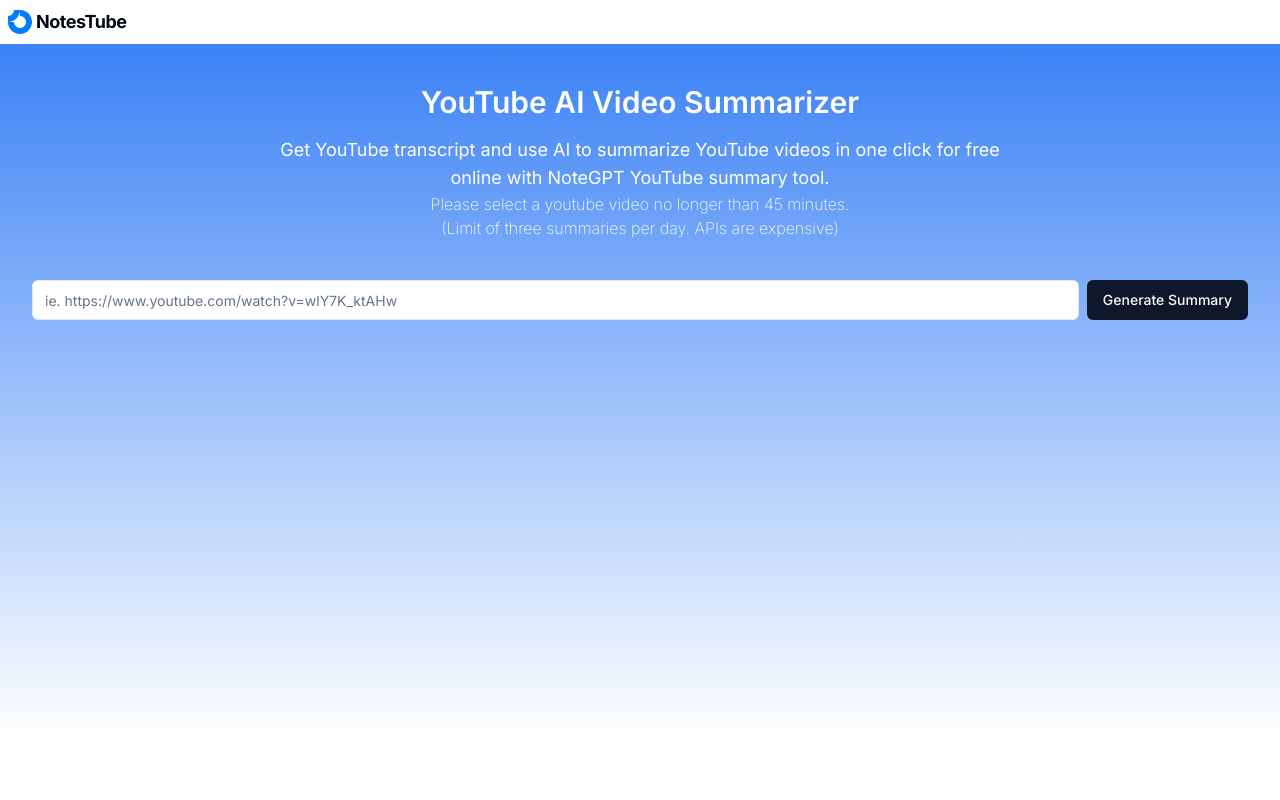
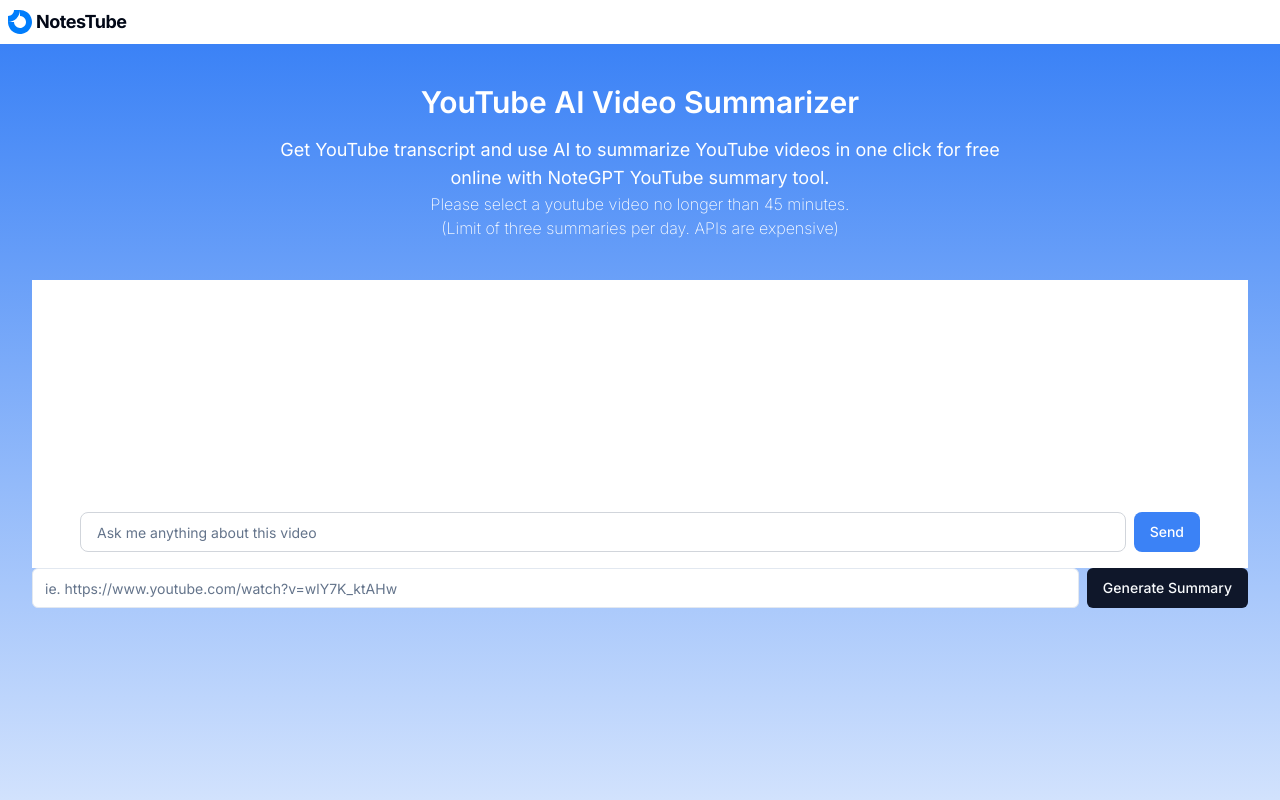
Before and after one commit to eric-nichols-nyc/notes-tube-app, a Next.js app: page /youtube-video-summarizer in a window 1280 px wide. Shown: the top 800 px of the page. Built offline with nearby package versions, Linux system fonts and the light colour scheme.

Commit message:
added functionality to chat

```diff
--- a/app/(marketing)/youtube-video-summarizer/_components/app-tabs.tsx
+++ b/app/(marketing)/youtube-video-summarizer/_components/app-tabs.tsx
@@ -24,7 +24,7 @@ export default function AppTabs({ transcript, copy }: AppTabsProps) {
       <TabsList className="grid w-full grid-cols-3 h-10">
       <TabsTrigger value="summary">AI Summary</TabsTrigger>
         <TabsTrigger value="transcript">Transcript</TabsTrigger>
-        <TabsTrigger value="chat">Chat</TabsTrigger>
+        <TabsTrigger value="chat">AI Chat</TabsTrigger>
       </TabsList>
       <TabsContent value="transcript">
         <Card>
--- a/app/(marketing)/youtube-video-summarizer/_components/chat.tsx
+++ b/app/(marketing)/youtube-video-summarizer/_components/chat.tsx
@@ -1,6 +1,7 @@
 import { Button } from '@/components/ui/button';
 import { Input } from '@/components/ui/input';
-import React, { useState } from 'react';
+import React, { useEffect, useRef, useState } from 'react';
+import {useChat} from 'ai/react';
 
 type Message = {
   text: string;
@@ -9,6 +10,20 @@ type Message = {
 export const Chat = () => {
   const [messages, setMessages] = useState<Message[]>([]);
   const [newMessage, setNewMessage] = useState<string>('');
+  const containerRef = useRef<HTMLDivElement>(null);
+
+  //const {messages, input, handleInputChange, handleSubmit} = useChat();
+
+  const scroll = () => {
+    const {offsetHeight, scrollHeight, scrollTop} = containerRef.current as HTMLDivElement;
+    if(scrollHeight >= scrollTop + offsetHeight) {
+      containerRef.current?.scrollTo(0, scrollHeight + 200);
+    }
+  }
+
+  useEffect(() => {
+    scroll();
+  },[messages])
 
   const handleMessageChange = (event: React.ChangeEvent<HTMLInputElement>) => {
     setNewMessage(event.target.value);
@@ -25,7 +40,9 @@ export const Chat = () => {
 
   return (
     <div className="container h-72 bg-background flex flex-col justify-between">
-      <div className="flex-grow p-4 overflow-y-auto">
+      <div
+        ref={containerRef}
+        className="flex-grow p-4 overflow-y-auto">
         {messages.map((message, index) => (
           <div
             key={index}
--- a/app/(marketing)/youtube-video-summarizer/_components/summary-form.tsx
+++ b/app/(marketing)/youtube-video-summarizer/_components/summary-form.tsx
@@ -14,6 +14,7 @@ import { AspectRatio } from "@radix-ui/react-aspect-ratio";
 import { toast } from "sonner";
 import AppTabs from "./app-tabs";
 import { Skeleton } from "@/components/ui/skeleton";
+import Chat from "./chat";
 
 // Defining a type for the Transcript object
 export type Transcript = {
@@ -85,19 +86,20 @@ export const SumamryForm = () => {
   const handleSubmit = async (data: FormData) => {
     const url = data.get("url") as string;
     if (!url) {
-      alert("url is required"); // Showing an alert if the URL is missing
+      toast("A URL is required!");
+      setIsLoading(false)
       return;
     }
     // Checking if the URL is a valid YouTube URL
     if (!validateYouTubeUrl(url)) {
-      alert("Please enter a valid YouTube URL");
+      toast("Please enter a valid YouTube URL!");
       return;
     }
     // Extracting the video ID from the URL
     const videoId = getYouTubeVideoID(url);
 
     if (!videoId) {
-      alert("Video ID could not be found");
+      toast("Video ID could not be found");
       return;
     }
 
@@ -150,6 +152,7 @@ export const SumamryForm = () => {
   // Rendering the component
   return (
     <>
+    <Chat />
       <form action={handleSubmit} className="flex gap-2 mb-10">
         <Input
           name="url"
@@ -215,7 +218,6 @@ export const SumamryForm = () => {
         </div>
         <div className="grid-cols-1">
           {copy && <AppTabs transcript={transcript} copy={copy} />}{" "}
-          {/* Rendering the summary */}
         </div>
       </div>
     </>
```
